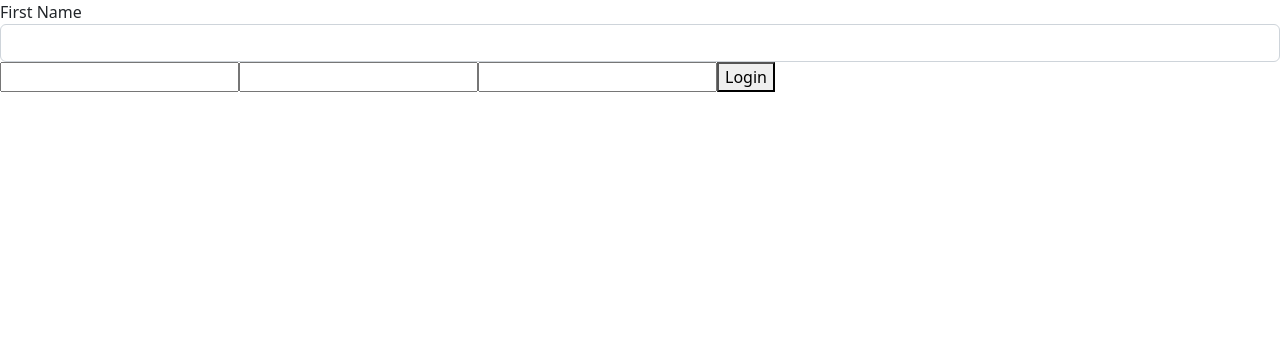
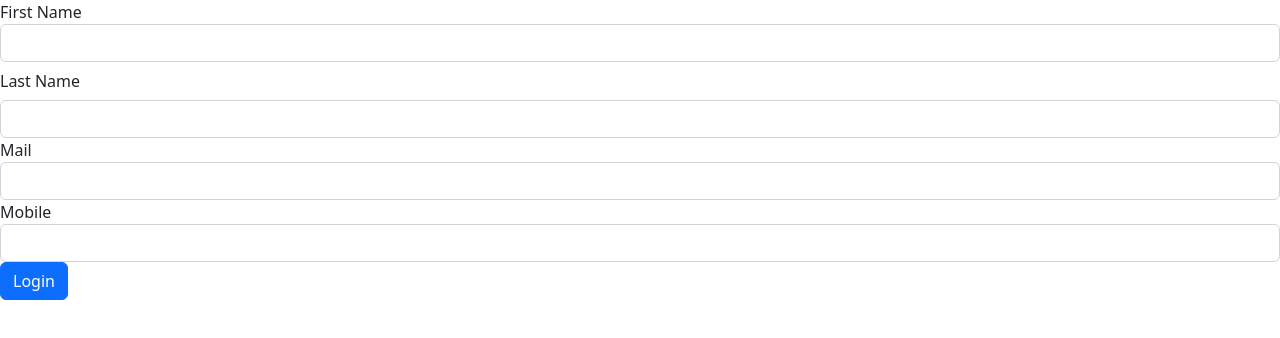
Before and after one commit to 8rania1/emt-cs, an Angular app: page / in a window 1280 px wide. Shown: the top 338 px of the page. Built offline with nearby package versions, Linux system fonts and the light colour scheme.

Commit message:
add bootstrap form

```diff
--- a/src/app/app.component.html
+++ b/src/app/app.component.html
@@ -6,12 +6,19 @@
   </div>
 
 
-
-
-  <input type="text" name="lastName" ngModel />
-  <input type="text" name="mail" ngModel />
-  <input type="text" name="mobile" ngModel/>
-  <button type="submit">Login</button>
+  <div class="form-group">
+    <label for="inputEmail3" class="col-sm-2 col-form-label">Last Name</label>
+    <input type="text" class="form-control" name="lirstName" ngModel />
+  </div>
+  <div class="form-group">
+    <label for="exampleInputEmail1">Mail</label>
+    <input type="text" class="form-control" name="mail" ngModel />
+  </div>
+  <div class="form-group">
+    <label for="exampleInputEmail1">Mobile</label>
+    <input type="text" class="form-control" name="mobile" ngModel />
+  </div>
+  <button type="submit" class="btn btn-primary">Login</button>
 
 
 </form>
```
